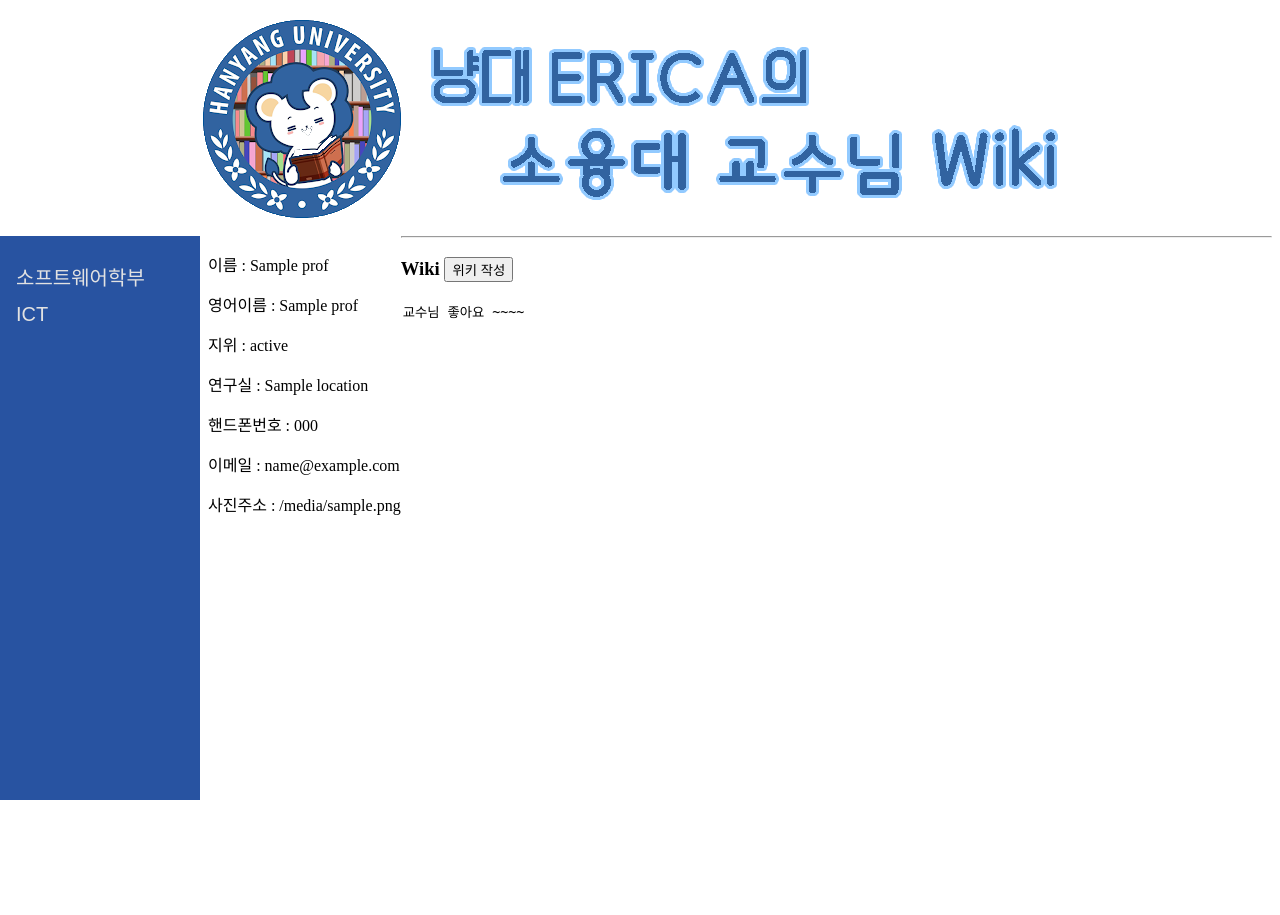
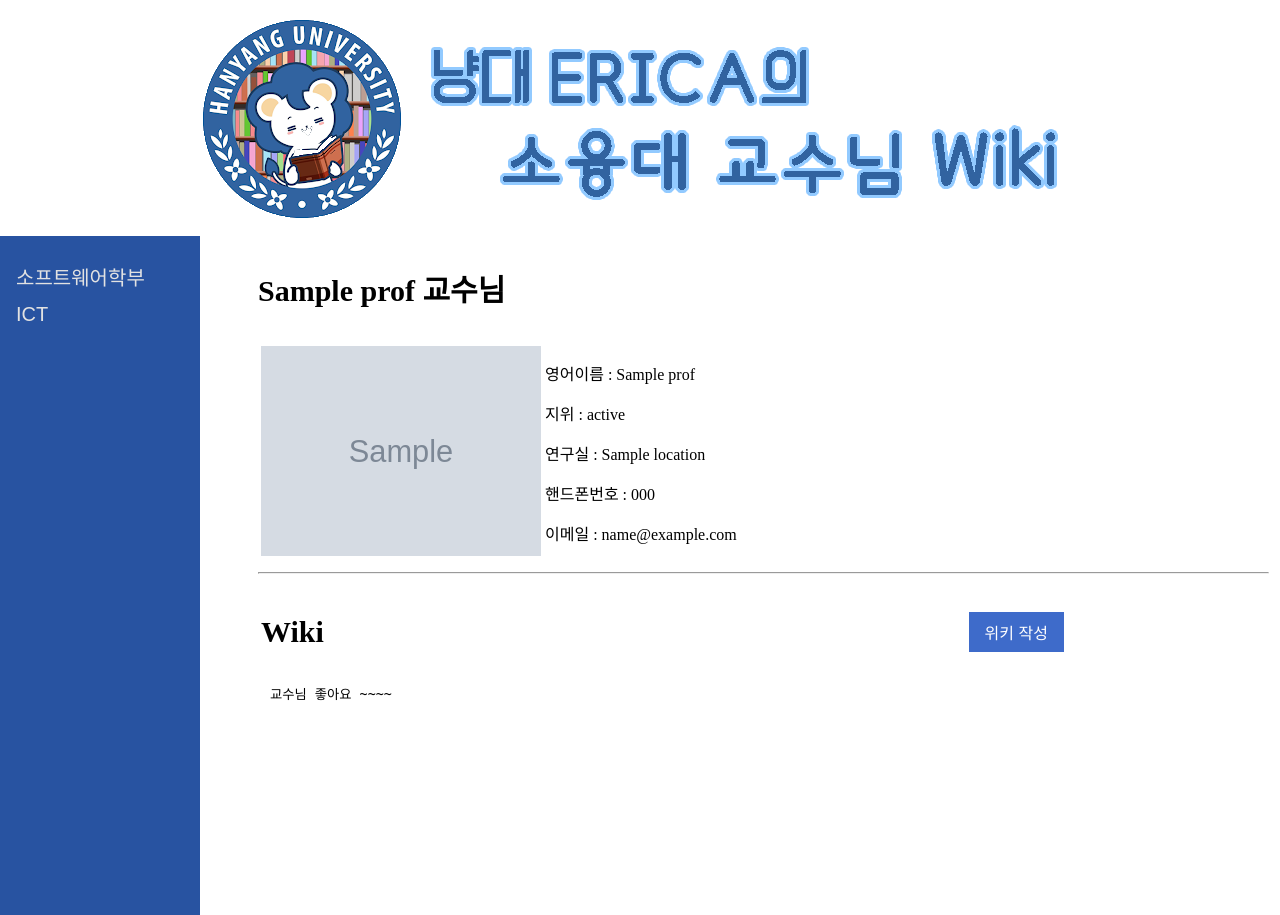
Before and after one commit to Jaram2019/Jaram-Professor-Crawling-Wiki, a Flask app: template templates/professor_info.html in a window 1280 px wide. Before the commit the page ends 800 px from the top, so only its background shows below. Run offline with Flask 2, Linux system fonts and the light colour scheme; the template is opened without the code that fills it: most values are stand-ins (such as "Sample title", 1, 10 or a date in 2020); grey boxes marked "Sample" are stand-in pictures; parts of the project's set-up code (start-up, migrations or seed data) failed here and were passed over.

Commit message:
[19-01-19] :: html and css correcting

```diff
--- /dev/null
+++ b/static/css/prof_body.css
@@ -0,0 +1,22 @@
+.contents {
+    margin-left:250px;
+    width: 80%;
+}
+
+.wikitable {
+    width : 80%;
+}
+.wikih3 {
+    width:100%;
+}
+
+#first {
+    width : 200px;
+}
+h3 {
+    font-size : 30px;
+}
+
+textarea {
+    margin-left: 10px;
+}
--- /dev/null
+++ b/static/css/wikibutton.css
@@ -0,0 +1,51 @@
+/* html,body{
+    height:100%;
+}
+body{
+    text-align:center;
+}
+body:before{
+    content:'';
+    height:100%;
+    display:inline-block;
+    vertical-align:middle;
+} */
+
+#wiki_write_btn{
+    float : right;
+    background:rgb(62, 107, 202);
+    color:#fff;
+    border:none;
+    position:relative;
+    height:40px;
+    font-size:1.0em;
+    padding:0 1em;
+    cursor:pointer;
+    transition:800ms ease all;
+    outline:none;
+    margin-left : 0px;
+}
+#wiki_write_btn:hover{
+    background:#fff;
+    color:rgb(62, 107, 202);
+}
+#wiki_write_btn:before,#wiki_write_btn:after{
+    content:'';
+    position:absolute;
+    top:0;
+    right:0;
+    height:2px;
+    width:0;
+    background: rgb(62, 107, 202);
+    transition:400ms ease all;
+}
+#wiki_write_btn:after{
+    right:inherit;
+    top:inherit;
+    left:0;
+    bottom:0;
+}
+#wiki_write_btn:hover:before,#wiki_write_btn:hover:after{
+    width:100%;
+    transition:800ms ease all;
+}
--- a/templates/professor_info.html
+++ b/templates/professor_info.html
@@ -4,6 +4,8 @@
         <meta charset="UTF-8">
         <title>Jaram 교수위키</title>
         <link href="{{ url_for('static', filename='css/dropdownsidenav.css') }}" type="text/css" rel="stylesheet" />
+        <link href="{{ url_for('static', filename='css/wikibutton.css') }}" type="text/css" rel="stylesheet" />
+        <link href="{{ url_for('static', filename='css/prof_body.css') }}" type="text/css" rel="stylesheet" />
         <script>if (typeof module === 'object') {window.module = module; module = undefined;}</script>
         <script src="https://code.jquery.com/jquery-3.3.1.min.js" type="text/javascript"></script>
         <script src="{{ url_for('static', filename='js/wiki.js') }}"></script>
@@ -89,24 +91,39 @@
                 </div>
             </div>
             <div class="contents">
-                <div class = "info">
-                    <p id="prof_name">이름 : {{ prof_data["ko_name"] }}</p>
+                <table class="info">
+                    <tr>
+                        <h3 id="prof_name">{{ prof_data["ko_name"] }} 교수님</h3>
+                    </tr>
+                    <tr>
+                        <td id="first"><img id="prof_img" src=" {{ prof_data["photo"] }}" height="210"></td>
+                        <td>
                             <p>영어이름 : {{ prof_data["en_name"]}}</p>
                             <p>지위 : {{ prof_data["status"] }}</p>
                             <p>연구실 : {{ prof_data["location"] }}</p>
                             <p>핸드폰번호 : {{ prof_data["phone"] }}</p>
                             <p>이메일 : {{ prof_data["email"] }}</p>
-                    <p>사진주소 : {{ prof_data["photo"] }}</p>
+                        </td>
+                    </tr>
+                </table>
+
+                <div class = "wiki">
+                    {# Wiki #}
+                    <hr>
+                    <table class="wikitable">
+                        <tr>
+                            <td id="wikih3"><h3>Wiki</h3></td>
+                            <td><button id="wiki_write_btn">위키 작성</button></td>
+                        </tr>
+                    </table>
+                    <div id="wiki">
+                        <textarea id="context" readonly="readonly" rows="15" cols="80" style="border: 0; resize: none; width : 80%;"></textarea>
+                        <input type="hidden" id="switch" value="False"/>
                     </div>
                 </div>
             </div>
-        {# Wiki #}
-        <hr>
-        <h3>Wiki <button id="wiki_write_btn">위키 작성</button></h3>
-        <div id="wiki">
-            <textarea id="context" readonly="readonly" rows="15" cols="80" style="border: 0; resize: none;"></textarea>
-            <input type="hidden" id="switch" value="False"/>
         </div>
+
     </body>
 </html>
 
```
Lines whose indentation alone changed are shown as unchanged.
